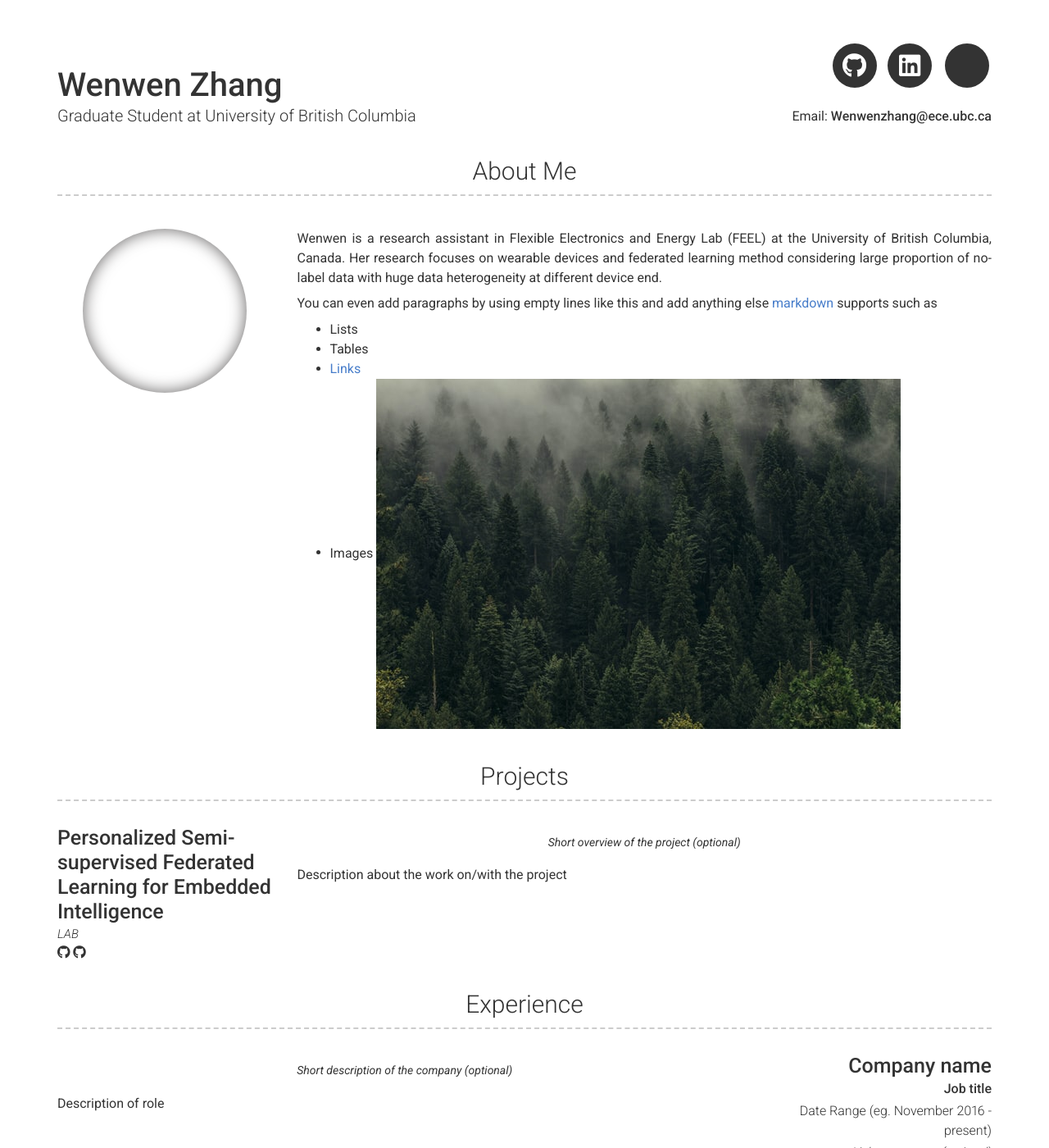
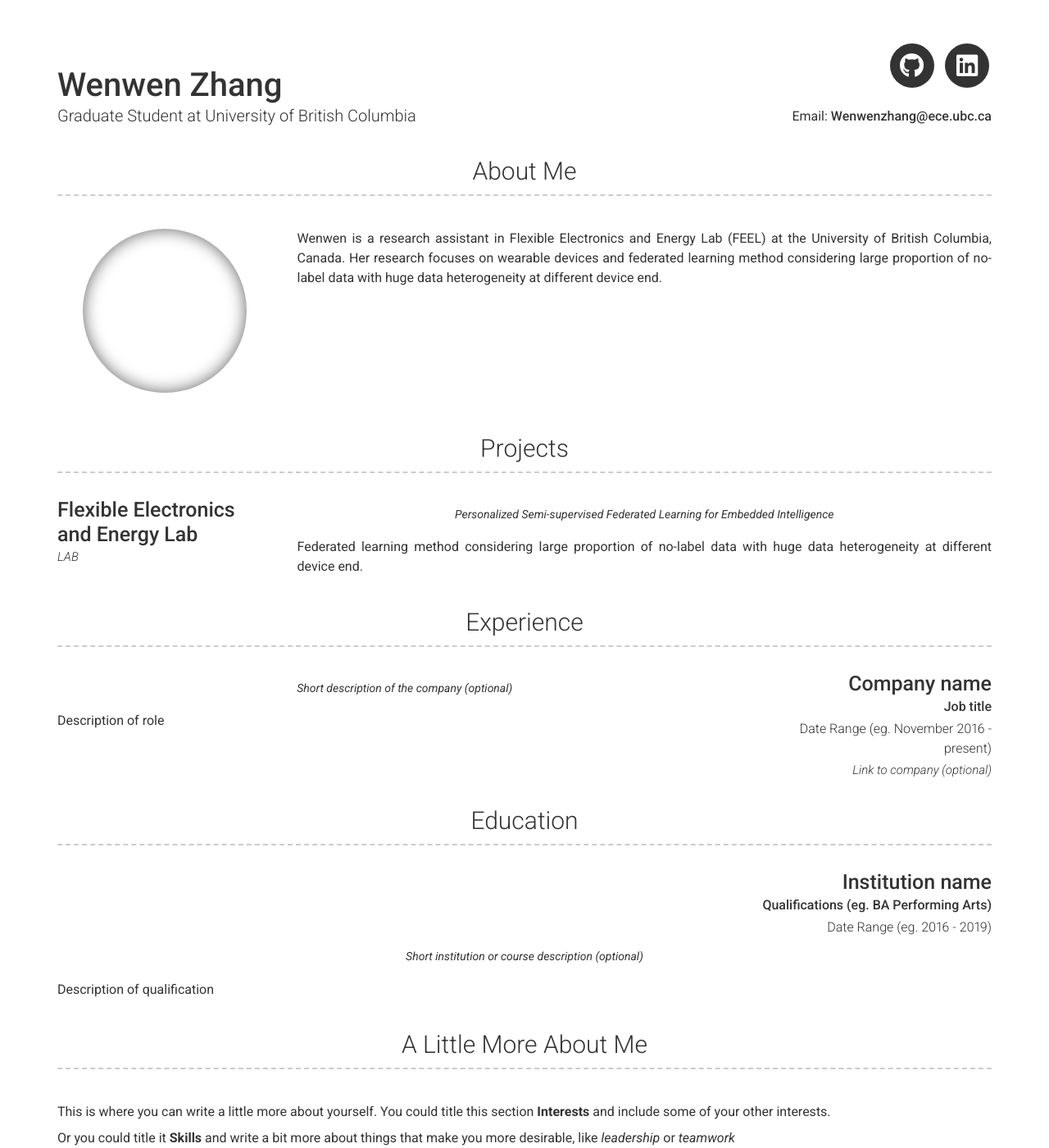
Before and after one commit to sproogen/modern-resume-theme, a Jekyll site: the page built from index.md, in a window 1280 px wide and 1400 px high. Shown: the whole window at 82% size. Built offline with Jekyll 4.4.1, drawn with Linux system fonts in a browser that asks for light colours; nearby versions of some CDN libraries.

Commit message:
Update _config.yml

```diff
--- a/_config.yml
+++ b/_config.yml
@@ -26,7 +26,7 @@ github_username:  Zhang-Wenwen
 #facebook_username: jekyll
 #flickr_username: jekyll
 #instagram_username: jekyll
-linkedin_username: Wenwen Zhang
+linkedin_username: wenw-zhang
 #xing_username: jekyll
 #pinterest_username: jekyll
 #youtube_username: jekyll
@@ -34,10 +34,10 @@ linkedin_username: Wenwen Zhang
 #orcid_username: 0000-0000-0000-0000
 
 # Additional icon links
-additional_links:
-- title: Link name
-  icon: Font Awesome brand icon name (eg. fab fa-twitter) (https://fontawesome.com/icons?d=gallery&s=brands&m=free)
-  url: Link url (eg. https://google.com)
+#additional_links:
+#- title: Link name
+#  icon: Font Awesome brand icon name (eg. fab fa-twitter) (https://fontawesome.com/icons?d=gallery&s=brands&m=free)
+#  url: Link url (eg. https://google.com)
 # - title: another link
 #   icon: font awesome brand icon name (eg. fab fa-twitter) (https://fontawesome.com/icons?d=gallery&s=brands&m=free)
 #   url: Link url (eg. https://google.com)
@@ -54,31 +54,31 @@ about_profile_image: Directory of profile image (eg. images/profile.jpg)
 about_content: | # this will include new lines to allow paragraphs
   Wenwen is a research assistant in Flexible Electronics and Energy Lab (FEEL) at the University of British Columbia, Canada. Her research focuses on wearable devices and federated learning method considering large proportion of no-label data with huge data heterogeneity at different device end.
 
-  You can even add paragraphs by using empty lines like this and add anything else [markdown](https://www.markdownguide.org/getting-started#what-is-markdown) supports such as
-    - Lists
-    - Tables
-    - <a href="google.com">Links</a>
-    - Images ![alt text](/images/landscape-trees.jpg "Trees")
+#  You can even add paragraphs by using empty lines like this and add anything else [markdown](https://www.markdownguide.org/getting-started#what-is-markdown) supports such as
+#    - Lists
+#    - Tables
+#    - <a href="google.com">Links</a>
+#    - Images ![alt text](/images/landscape-trees.jpg "Trees")
 
 content:
   - title: Projects # Title for the section
     layout: list # Type of content section (list/text)
     content:
-      - layout: left
-        title: Personalized Semi-supervised Federated Learning for Embedded Intelligence
+      - layout: center
+        title: Flexible Electronics and Energy Lab
         link: https://feel.ece.ubc.ca/#Link to project (eg. sproogen.github.io/modern-resume-theme)(optional)
         link_text: LAB
-        additional_links:
-          - title:  Github page for project (eg. sproogen/modern-resume-theme)
-            icon: fab fa-github
-            url: Link to project (eg. sproogen.github.io/modern-resume-theme)(optional)
-          - title:  Github page for project (eg. sproogen/modern-resume-theme)
-            icon: fab fa-github
-            url: Link to project (eg. sproogen.github.io/modern-resume-theme)(optional)
+        #additional_links:
+        #  - title:  Github page for project (eg. sproogen/modern-resume-theme)
+        #    icon: fab fa-github
+        #    url: Link to project (eg. sproogen.github.io/modern-resume-theme)(optional)
+        #  - title:  Github page for project (eg. sproogen/modern-resume-theme)
+        #    icon: fab fa-github
+        #    url: Link to project (eg. sproogen.github.io/modern-resume-theme)(optional)
         quote: >
-          Short overview of the project (optional)
+          Personalized Semi-supervised Federated Learning for Embedded Intelligence
         description: | # this will include new lines to allow paragraphs
-          Description about the work on/with the project
+          Federated learning method considering large proportion of no-label data with huge data heterogeneity at different device end.
   - title: Experience
     layout: list
     content:
```
